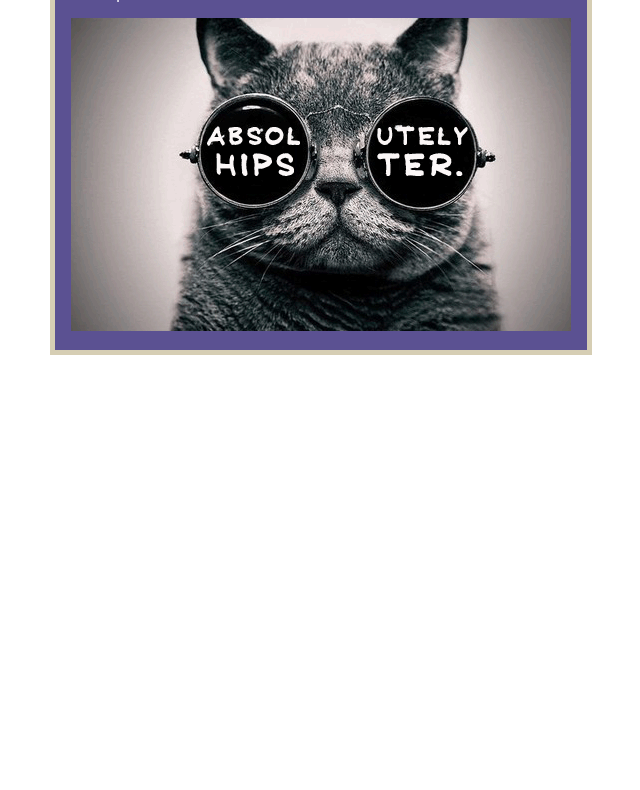
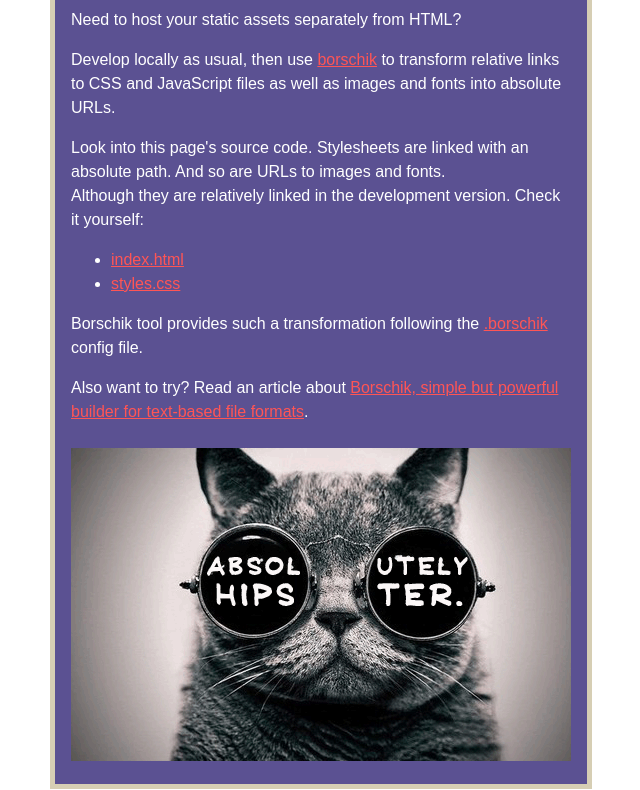
Before and after one commit to varya/st-deliverer, a website: page src/html/index.html in a window 1280 px wide. Shown: the part 159-949 px from the top of the page, without its empty margins (319-959 px from the left). Before the commit the page ends 800 px from the top, so only its background shows below. Drawn offline with Linux system fonts and the light colour scheme.

Commit message:
Explanations

```diff
--- a/src/css/styles.css
+++ b/src/css/styles.css
@@ -5,6 +5,13 @@
 
 body {
     font: 0/0 a;
+    color: #fff;
+    font: 16px/1.5 Arial;
+}
+
+a
+{
+    color: #f55;
 }
 
 .promo-text {
@@ -14,8 +21,6 @@ body {
     background:rgba(63,51,127, 0.85);
     border: rgba(255,248,191, 0.75) 5px solid;
     padding: 1em;
-    color: #fff;
-    font: 16px/1 Arial;
 }
 
 .promo-text__title
@@ -29,3 +34,9 @@ body {
     text-align: right;
     margin-bottom: 0.15em;
 }
+
+.promo-text__text
+{
+    margin-top: 1.5em;
+    margin-bottom: 1.5em;
+}
--- a/src/html/index.html
+++ b/src/html/index.html
@@ -15,9 +15,35 @@ charset="utf-8"></script>
 <div class="promo-text__share yashare-auto-init" data-yashareL10n="ru"
      data-yashareQuickServices="vkontakte,facebook,twitter,gplus" data-yashareTheme="counter"
 ></div>
-Description
-<br/>
-<br/>
+<div class="promo-text__text">
+<p>
+Need to host your static assets separately from HTML?
+</p>
+<p>
+Develop locally as usual, then use
+<a href="http://bem.info/tools/optimizers/borschik/">borschik</a>
+to transform relative links to CSS and JavaScript files as well as images and fonts into
+absolute URLs.
+</p>
+<p>
+Look into this page's source code. Stylesheets are linked with an absolute path.
+And so are URLs to images and fonts.<br/>
+Although they are relatively linked in the development version. Check it yourself:
+<ul>
+    <li><a href="https://github.com/varya/st-deliverer/blob/master/src/html/index.html">index.html</a></li>
+    <li><a href="https://github.com/varya/st-deliverer/blob/master/src/css/styles.css">styles.css</a></li>
+</ul>
+</p>
+<p>
+Borschik tool provides such a transformation following the
+<a href="https://github.com/varya/st-deliverer/blob/master/.borschik">.borschik</a>
+config file.
+</p>
+<p>
+Also want to try? Read an article about
+<a href="http://bem.info/articles/borschik/">Borschik, simple but powerful builder for text-based file formats</a>.
+</p>
+</div>
 <img src="../img/cat.gif"/>
 
 
```
